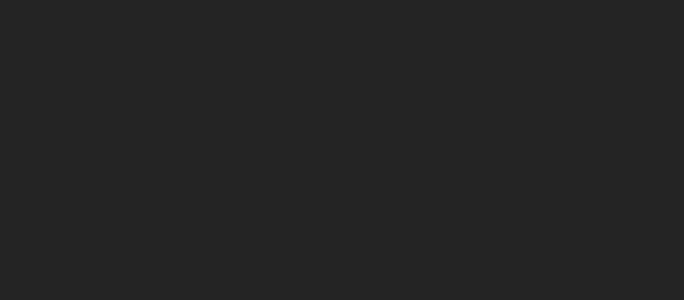
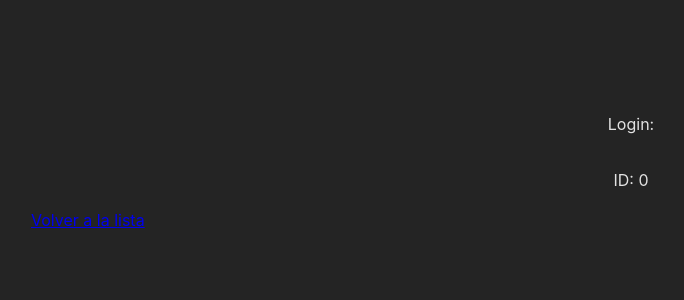
Before and after one commit to jkuweb/react--lemoncode, a React (Vite) app: page /1/detail/1 in a window 1280 px wide. Before the commit this address had no page. Shown: the top 300 px of the page, without its empty margins (9-693 px from the left). Built offline with nearby package versions, Linux system fonts and the light colour scheme; no server answers.

Commit message:
provider para el filtro de búsqueda

```diff
--- a/src/App.css
+++ b/src/App.css
@@ -43,3 +43,12 @@ body > * {
   max-width: 100%;
   width: 5rem;
 }
+
+
+/* Member-detail */
+.member-detail__container {
+  display: grid;
+  grid-template-rows: repeat(3, 1fr);
+  place-items: center;
+
+}
--- a/src/App.tsx
+++ b/src/App.tsx
@@ -9,7 +9,8 @@ export const App = () => {
       <BrowserRouter>
         <Routes>
           <Route path="/" element={<MemberList />} />
-          <Route path="/detail/:login" element={<MemberDetail />} />
+          <Route path="/list/:org" element={<MemberList />} />
+          <Route path="/:org/detail/:login" element={<MemberDetail />} />
         </Routes>
       </BrowserRouter>
     </>
--- /dev/null
+++ b/src/filter.provider.tsx
@@ -0,0 +1,18 @@
+import React from "react";
+import { PropsWithChildren } from "react";
+
+interface FilterModel {
+  filter: string;
+  setFilter: (value: string) => void;
+}
+
+export const FilterContext = React.createContext<FilterModel>(null);
+
+export const FilterProvider: React.FC<PropsWithChildren> = ({ children }) => {
+  const [filter, setFilter] = React.useState("lemoncode");
+  return (
+    <FilterContext.Provider value={{ filter, setFilter }}>
+      {children}
+    </FilterContext.Provider>
+  );
+};
--- a/src/main.tsx
+++ b/src/main.tsx
@@ -2,9 +2,12 @@ import React from "react";
 import ReactDOM from "react-dom/client";
 import { App } from "./App.tsx";
 import "./index.css";
+import { FilterProvider } from "./filter.provider.tsx";
 
 ReactDOM.createRoot(document.getElementById("root")!).render(
   <React.StrictMode>
-    <App />
+    <FilterProvider>
+      <App />
+    </FilterProvider>
   </React.StrictMode>
 );
--- a/src/member-detail.tsx
+++ b/src/member-detail.tsx
@@ -1,6 +1,6 @@
 import React from "react";
 import { MemberEntity } from "./member-list";
-import { useParams } from "react-router-dom";
+import { Link, generatePath, useParams } from "react-router-dom";
 
 export const MemberDetail: React.FC = () => {
   const [member, setMember] = React.useState<MemberEntity>({
@@ -9,7 +9,7 @@ export const MemberDetail: React.FC = () => {
     avatar_url: "",
   });
 
-  const { login } = useParams();
+  const { login, org } = useParams();
 
   React.useEffect(() => {
     fetch(`https://api.github.com/users/${login}`)
@@ -18,16 +18,21 @@ export const MemberDetail: React.FC = () => {
   }, [login]);
 
   return (
+    <>
       <div className="member-detail__container">
         <div>
           <img src={member.avatar_url} alt={member.login} />
         </div>
         <div>
-        <p>{member.login}</p>
+          <p>Login: {member.login}</p>
         </div>
         <div>
-        <p>{member.id}</p>
+          <p>ID: {member.id}</p>
         </div>
       </div>
+      <Link to={generatePath("/list/:org", { org: org })}>
+        Volver a la lista
+      </Link>
+    </>
   );
 };
--- a/src/member-list.tsx
+++ b/src/member-list.tsx
@@ -1,5 +1,6 @@
 import React from "react";
 import { Link, generatePath } from "react-router-dom";
+import { FilterContext } from "./filter.provider";
 
 export interface MemberEntity {
   id: number;
@@ -9,14 +10,14 @@ export interface MemberEntity {
 
 export const MemberList: React.FC = () => {
   const [members, setMembers] = React.useState<MemberEntity[]>([]);
-  const [filter, setFilter] = React.useState("");
-  const [org, setOrg] = React.useState("lemoncode");
-
+  const [searchText, setSearchText] = React.useState("");
+  const { filter, setFilter } = React.useContext(FilterContext);
+  console.log(filter);
   React.useEffect(() => {
-    fetch(`https://api.github.com/orgs/${org}/members`)
+    fetch(`https://api.github.com/orgs/${filter}/members`)
       .then((response) => response.json())
       .then(setMembers);
-  }, [org]);
+  }, [filter]);
 
   return (
     <>
@@ -24,10 +25,10 @@ export const MemberList: React.FC = () => {
       <div className="member-list__search-bar">
         <input
           type="text"
-          value={filter}
-          onChange={(e) => setFilter(e.target.value)}
+          value={searchText}
+          onChange={(e) => setSearchText(e.target.value)}
         />
-        <button onClick={() => setOrg(filter)}>Buscar</button>
+        <button onClick={() => setFilter(searchText)}>Buscar</button>
       </div>
       <div className="member-list__container">
         <div className="member-list__header">
@@ -42,7 +43,10 @@ export const MemberList: React.FC = () => {
               <span>{member.id}</span>
               <span>
                 <Link
-                  to={generatePath("/detail/:login", { login: member.login })}
+                  to={generatePath("/:org/detail/:login", {
+                    login: member.login,
+                    org: filter,
+                  })}
                 >
                   {member.login}
                 </Link>
```
Lines whose indentation alone changed are shown as unchanged.
